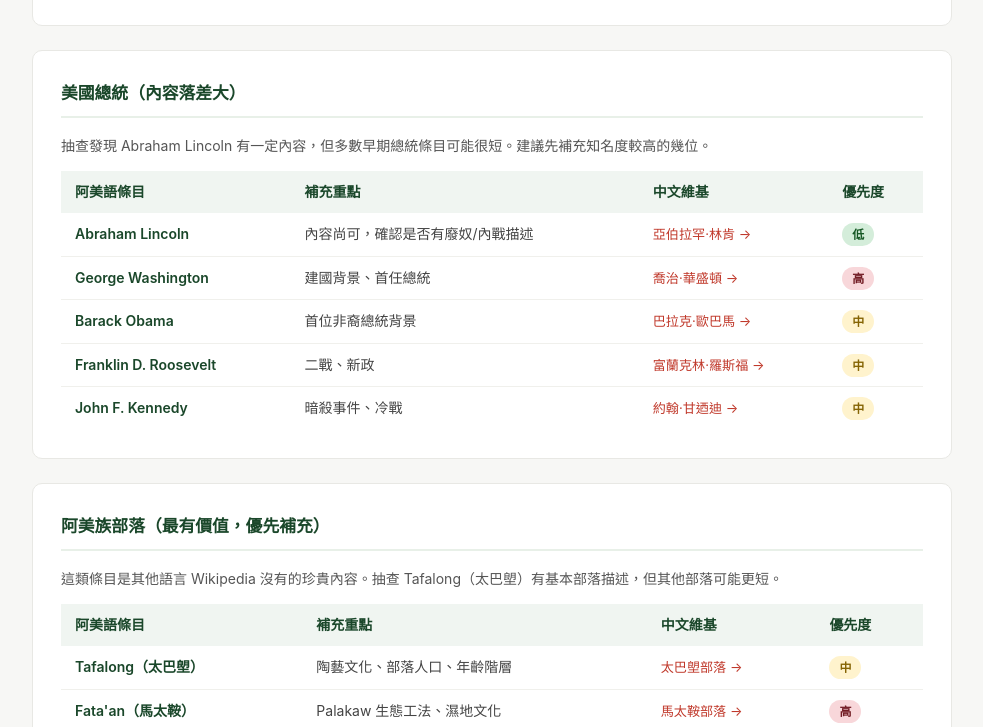
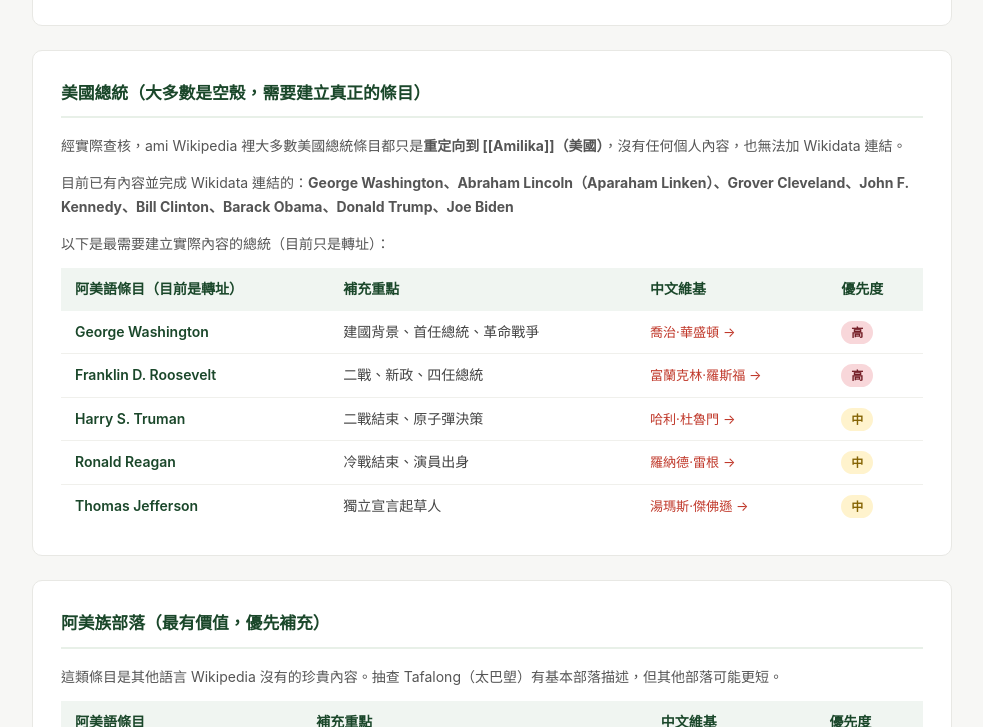
Before and after one commit to ss1111119/ami-wiki-cleanup, a plain HTML site: page stubs/index.html in a window 1280 px wide. Shown: the part 726-1453 px from the top of the page, without its empty margins (148-1131 px from the left). Drawn offline with Linux system fonts and the light colour scheme.

Commit message:
update: 更新短條目清單，記錄總統條目實況（大多是轉址）

```diff
--- a/stubs/index.html
+++ b/stubs/index.html
@@ -90,39 +90,41 @@
 
   <!-- 美國總統 -->
   <div class="card">
-    <h2>美國總統（內容落差大）</h2>
-    <p>抽查發現 Abraham Lincoln 有一定內容，但多數早期總統條目可能很短。建議先補充知名度較高的幾位。</p>
+    <h2>美國總統（大多數是空殼，需要建立真正的條目）</h2>
+    <p>經實際查核，ami Wikipedia 裡大多數美國總統條目都只是<strong>重定向到 [[Amilika]]（美國）</strong>，沒有任何個人內容，也無法加 Wikidata 連結。</p>
+    <p>目前已有內容並完成 Wikidata 連結的：<strong>George Washington、Abraham Lincoln（Aparaham Linken）、Grover Cleveland、John F. Kennedy、Bill Clinton、Barack Obama、Donald Trump、Joe Biden</strong></p>
+    <p>以下是最需要建立實際內容的總統（目前只是轉址）：</p>
     <table>
-      <thead><tr><th>阿美語條目</th><th>補充重點</th><th>中文維基</th><th>優先度</th></tr></thead>
+      <thead><tr><th>阿美語條目（目前是轉址）</th><th>補充重點</th><th>中文維基</th><th>優先度</th></tr></thead>
       <tbody>
         <tr>
-          <td><a class="ami-link" href="https://ami.wikipedia.org/wiki/Abraham_Lincoln" target="_blank">Abraham Lincoln</a></td>
-          <td>內容尚可，確認是否有廢奴/內戰描述</td>
-          <td><a class="zh-link" href="https://zh.wikipedia.org/wiki/亞伯拉罕·林肯" target="_blank">亞伯拉罕·林肯 →</a></td>
-          <td><span class="level lv3">低</span></td>
-        </tr>
-        <tr>
           <td><a class="ami-link" href="https://ami.wikipedia.org/wiki/George_Washington" target="_blank">George Washington</a></td>
-          <td>建國背景、首任總統</td>
+          <td>建國背景、首任總統、革命戰爭</td>
           <td><a class="zh-link" href="https://zh.wikipedia.org/wiki/喬治·華盛頓" target="_blank">喬治·華盛頓 →</a></td>
           <td><span class="level lv1">高</span></td>
         </tr>
         <tr>
-          <td><a class="ami-link" href="https://ami.wikipedia.org/wiki/Barack_Obama" target="_blank">Barack Obama</a></td>
-          <td>首位非裔總統背景</td>
-          <td><a class="zh-link" href="https://zh.wikipedia.org/wiki/巴拉克·歐巴馬" target="_blank">巴拉克·歐巴馬 →</a></td>
+          <td><a class="ami-link" href="https://ami.wikipedia.org/wiki/Franklin_D._Roosevelt" target="_blank">Franklin D. Roosevelt</a></td>
+          <td>二戰、新政、四任總統</td>
+          <td><a class="zh-link" href="https://zh.wikipedia.org/wiki/富蘭克林·羅斯福" target="_blank">富蘭克林·羅斯福 →</a></td>
+          <td><span class="level lv1">高</span></td>
+        </tr>
+        <tr>
+          <td><a class="ami-link" href="https://ami.wikipedia.org/wiki/Harry_S._Truman" target="_blank">Harry S. Truman</a></td>
+          <td>二戰結束、原子彈決策</td>
+          <td><a class="zh-link" href="https://zh.wikipedia.org/wiki/哈利·杜魯門" target="_blank">哈利·杜魯門 →</a></td>
           <td><span class="level lv2">中</span></td>
         </tr>
         <tr>
-          <td><a class="ami-link" href="https://ami.wikipedia.org/wiki/Franklin_D._Roosevelt" target="_blank">Franklin D. Roosevelt</a></td>
-          <td>二戰、新政</td>
-          <td><a class="zh-link" href="https://zh.wikipedia.org/wiki/富蘭克林·羅斯福" target="_blank">富蘭克林·羅斯福 →</a></td>
+          <td><a class="ami-link" href="https://ami.wikipedia.org/wiki/Ronald_Reagan" target="_blank">Ronald Reagan</a></td>
+          <td>冷戰結束、演員出身</td>
+          <td><a class="zh-link" href="https://zh.wikipedia.org/wiki/羅納德·雷根" target="_blank">羅納德·雷根 →</a></td>
           <td><span class="level lv2">中</span></td>
         </tr>
         <tr>
-          <td><a class="ami-link" href="https://ami.wikipedia.org/wiki/John_F._Kennedy" target="_blank">John F. Kennedy</a></td>
-          <td>暗殺事件、冷戰</td>
-          <td><a class="zh-link" href="https://zh.wikipedia.org/wiki/約翰·甘迺迪" target="_blank">約翰·甘迺迪 →</a></td>
+          <td><a class="ami-link" href="https://ami.wikipedia.org/wiki/Thomas_Jefferson" target="_blank">Thomas Jefferson</a></td>
+          <td>獨立宣言起草人</td>
+          <td><a class="zh-link" href="https://zh.wikipedia.org/wiki/湯瑪斯·傑佛遜" target="_blank">湯瑪斯·傑佛遜 →</a></td>
           <td><span class="level lv2">中</span></td>
         </tr>
       </tbody>
```
